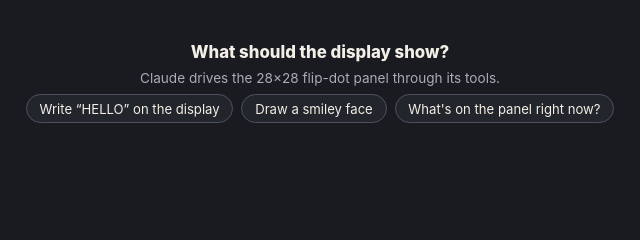
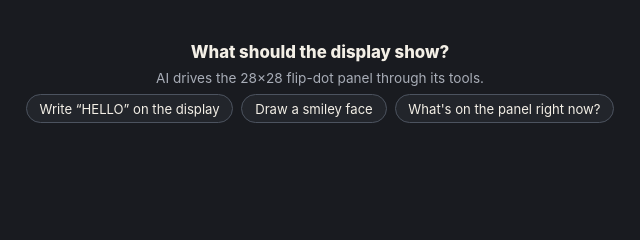
Before and after one commit to mdbug/flipdot, a website: page web_ui/chat.html in a window 1280 px wide. Shown: the part 300-540 px from the top of the page, 454-1094 px from the left. Drawn offline with Linux system fonts and the light colour scheme; files that its build step writes are made by us from their sources; no server answers; files whose address does not match are found by name.

Commit message:
Update title and description in chat.html

```diff
--- a/web_ui/chat.html
+++ b/web_ui/chat.html
@@ -3,7 +3,7 @@
   <head>
     <meta charset="UTF-8" />
     <meta name="viewport" content="width=device-width, initial-scale=1.0" />
-    <title>Claude Chat</title>
+    <title>Chat</title>
     <link rel="stylesheet" href="/static/styles.css" />
     <script src="/static/vendor/marked.min.js" defer></script>
     <script src="/static/vendor/purify.min.js" defer></script>
@@ -56,7 +56,7 @@
             <div id="chatEmpty" class="chat-empty">
               <p class="chat-empty-title">What should the display show?</p>
               <p class="chat-empty-sub">
-                Claude drives the 28×28 flip-dot panel through its tools.
+                AI drives the 28×28 flip-dot panel through its tools.
               </p>
               <div class="chat-chips">
                 <button type="button" class="chat-chip">Write “HELLO” on the display</button>
```
